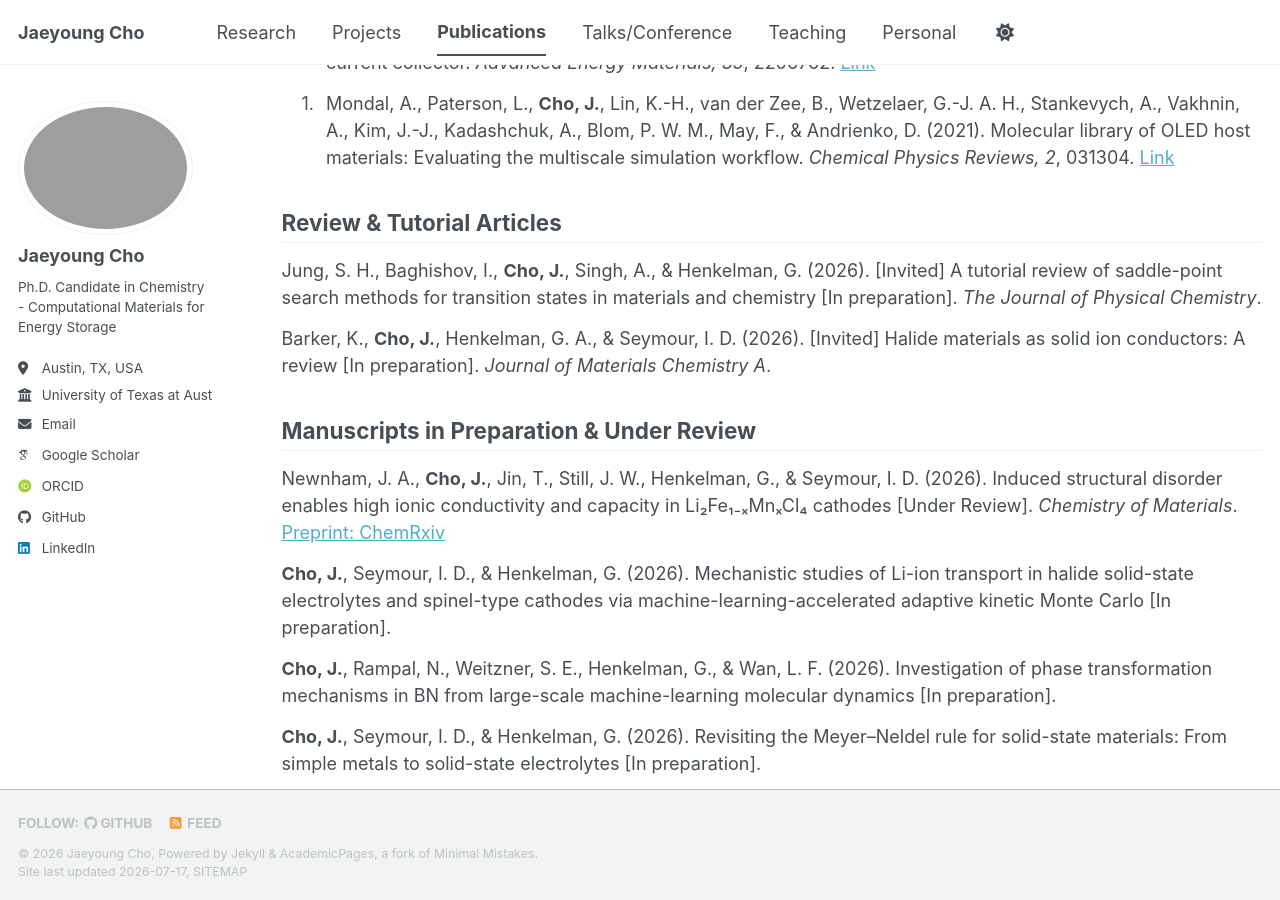
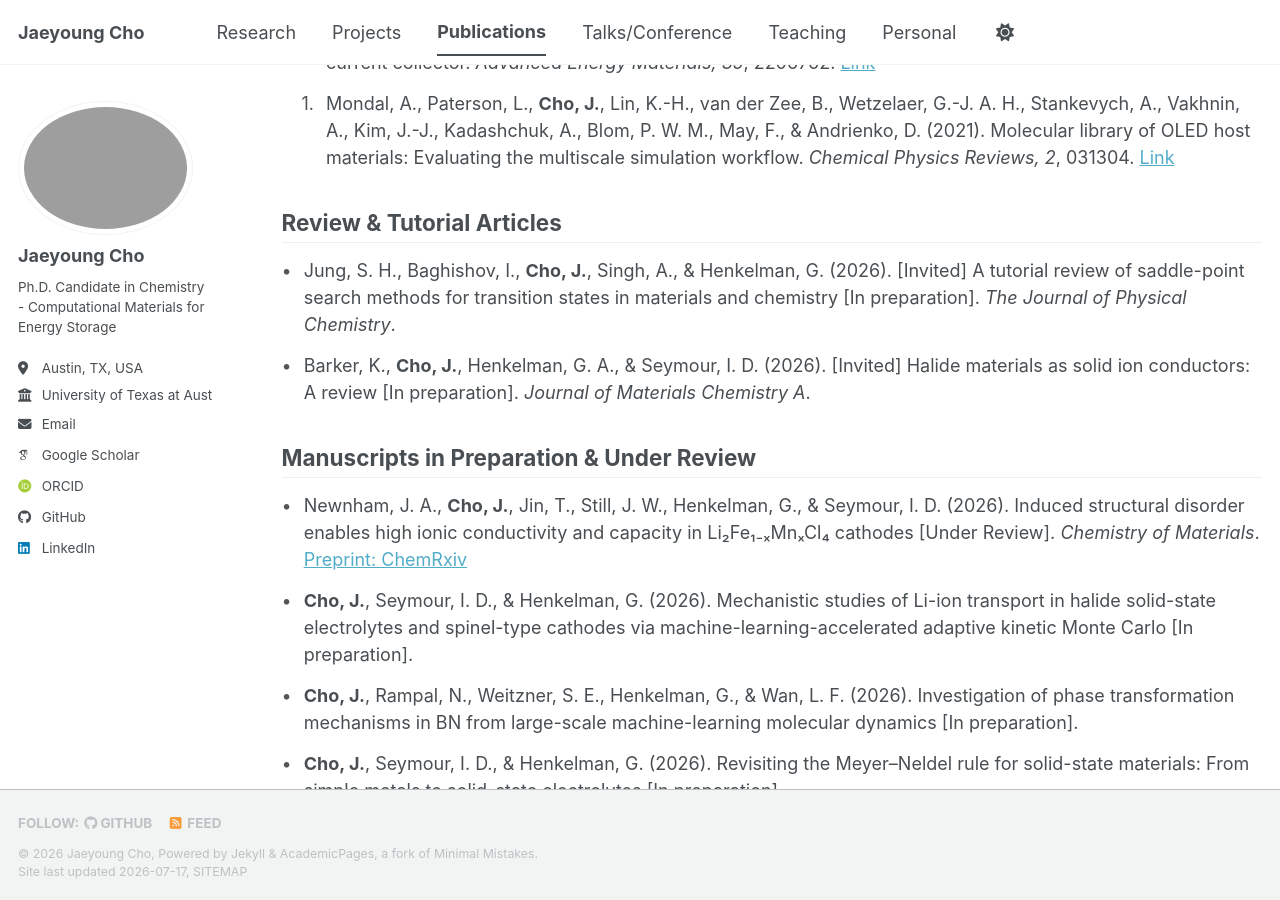
Before and after one commit to jycho5758/jycho5758.github.io, a Jekyll site: the page built from _pages/publications.html, in a window 1280 px wide and 900 px high, scrolled down 455 px. Built offline with Jekyll 4.4.1, drawn with Linux system fonts in a browser that asks for light colours; some web fonts are replaced; a script bundle is joined from its source files by our own code; library files that are not in the unit come from our copies.

Commit message:
Update publications.html

```diff
--- a/_pages/publications.html
+++ b/_pages/publications.html
@@ -26,7 +26,10 @@ author_profile: true
       {% endfor %}
     {% else %}
       {% for post in cat_posts %}
-        <p style="margin:14px 0;">{{ post.citation }}</p>
+        <div style="display:flex; gap:12px; margin:14px 0;">
+          <span style="flex-shrink:0; color:#555;">&bull;</span>
+          <span style="flex:1;">{{ post.citation }}</span>
+        </div>
       {% endfor %}
     {% endif %}
   {% endif %}
```
